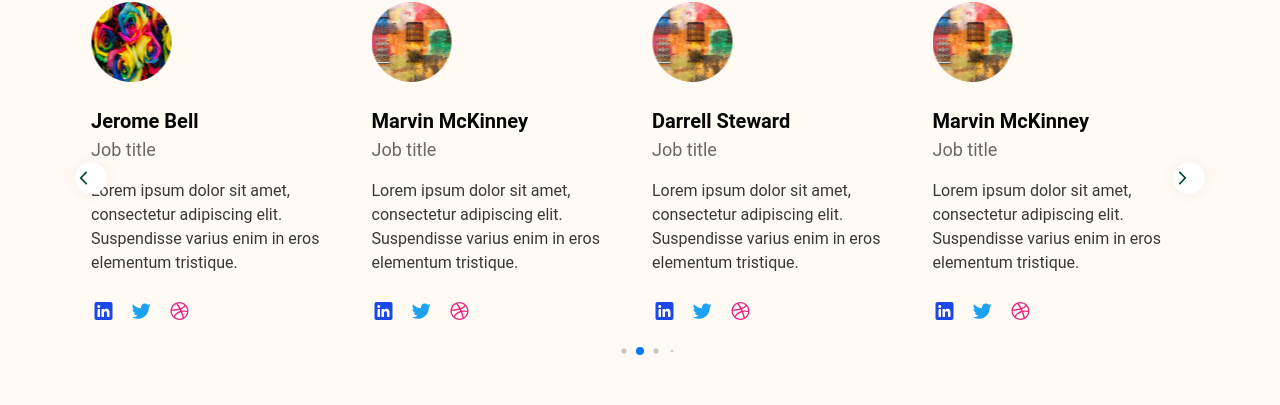
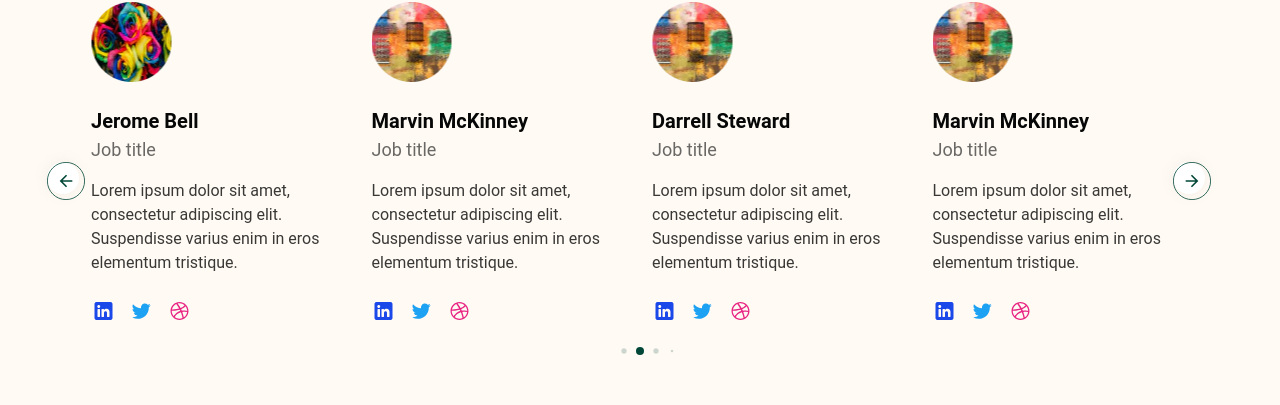
Before and after one commit to atiqurrahman52/food-delivery-reactjs, a React (Create React App) app: page /about in a window 1280 px wide. Shown: the part 1563-1968 px from the top of the page. Built offline with nearby package versions, Linux system fonts and the light colour scheme.

Commit message:
swiper pagination updated

```diff
--- a/src/components/about/OurTeam.js
+++ b/src/components/about/OurTeam.js
@@ -42,21 +42,20 @@ const OurTeam = () => {
                     slidesPerView: 4,
                   },
                 }}
-
                 grabCursor={true}
                 spaceBetween={24}
                 centeredSlides={false}
                 autoplay={{
-                    delay: 2500,
-                    disableOnInteraction: false,
-                  }}
+                  delay: 2500,
+                  disableOnInteraction: false,
+                }}
                 loop={true}
                 speed={1000}
                 freeMode={true}
                 Pagination={true}
                 allowTouchMove={true}
                 loopFillGroupWithBlank={true}
-                modules={[Autoplay,Navigation, Pagination]}
+                modules={[Autoplay, Navigation, Pagination]}
                 className="teamSlider !px-2 !py-10"
                 pagination={{
                   dynamicBullets: true,
@@ -96,15 +95,56 @@ const OurTeam = () => {
                 )}
               </Swiper>
 
-              <button className="md:block xs:hidden coursePrev-btn z-50 absolute top-1/2 -left-2 h-8 w-8 bg-white shadow-[0px_0px_14px_rgba(175,175,175,0.16)] rounded-full flex justify-center items-center">
-                <CaretLeft size={18} weight="bold" className="text-success" />
+              {/* <button className="md:block xs:hidden coursePrev-btn z-50 absolute top-1/2 -left-2 h-8 w-8 bg-white shadow-[0px_0px_14px_rgba(175,175,175,0.16)] rounded-full flex justify-center items-center"> */}
+              <button className="md:block xs:hidden coursePrev-btn z-50 absolute top-1/2 -left-9 h-8 w-8 bg-white shadow-[0px_0px_14px_rgba(175,175,175,0.16)] rounded-full flex justify-center items-center">
+                {/* <CaretLeft size={18} weight="bold" className="text-success" /> */}
+                <svg
+                  width="38"
+                  height="38"
+                  viewBox="0 0 48 48"
+                  fill="none"
+                  xmlns="http://www.w3.org/2000/svg"
+                >
+                  <path
+                    d="M32 23H19.83L25.42 17.41L24 16L16 24L24 32L25.41 30.59L19.83 25H32V23Z"
+                    fill="#004738"
+                  />
+                  <rect
+                    x="0.5"
+                    y="0.5"
+                    width="47"
+                    height="47"
+                    rx="23.5"
+                    stroke="#004738"
+                  />
+                </svg>
               </button>
+
+              {/* <button className="md:block xs:hidden courseNext-btn z-50 absolute top-1/2 -right-2 h-8 w-8 bg-white shadow-[0px_0px_14px_rgba(175,175,175,0.16)] rounded-full flex justify-center items-center"> */}
               <button className="md:block xs:hidden courseNext-btn z-50 absolute top-1/2 -right-2 h-8 w-8 bg-white shadow-[0px_0px_14px_rgba(175,175,175,0.16)] rounded-full flex justify-center items-center">
-                <CaretRight size={18} weight="bold" className="text-success" />
+                {/* <CaretRight size={18} weight="bold" className="text-success" /> */}
+                <svg
+                  width="38"
+                  height="38"
+                  viewBox="0 0 48 48"
+                  fill="none"
+                  xmlns="http://www.w3.org/2000/svg"
+                >
+                  <path
+                    d="M24 16L22.59 17.41L28.17 23H16V25H28.17L22.59 30.59L24 32L32 24L24 16Z"
+                    fill="#004738"
+                  />
+                  <rect
+                    x="0.5"
+                    y="0.5"
+                    width="47"
+                    height="47"
+                    rx="23.5"
+                    stroke="#004738"
+                  />
+                </svg>
               </button>
             </div>
-
-
           </div>
         </div>
       </div>
--- a/src/index.css
+++ b/src/index.css
@@ -211,3 +211,11 @@
 /* .scrollbar-hidden{
   scrollbar-width:none
 } */
+
+
+.swiper-pagination-bullets {
+  /* bottom: -5% !important; */
+}
+.swiper-pagination-bullets .swiper-pagination-bullet {
+  @apply bg-success rounded-full;
+}
--- a/src/pages/BillingAddress.js
+++ b/src/pages/BillingAddress.js
@@ -202,7 +202,7 @@ const BillingAddress = () => {
                       </label>
                       <br />
                       <input
-                        className="border border-primary/40 rounded w-full px-4 py-2"
+                        className="border border-primary/40 rounded w-full px-4 py-2 focus:outline-none"
                         type="number"
                         id="name"
                         name="name"
```
